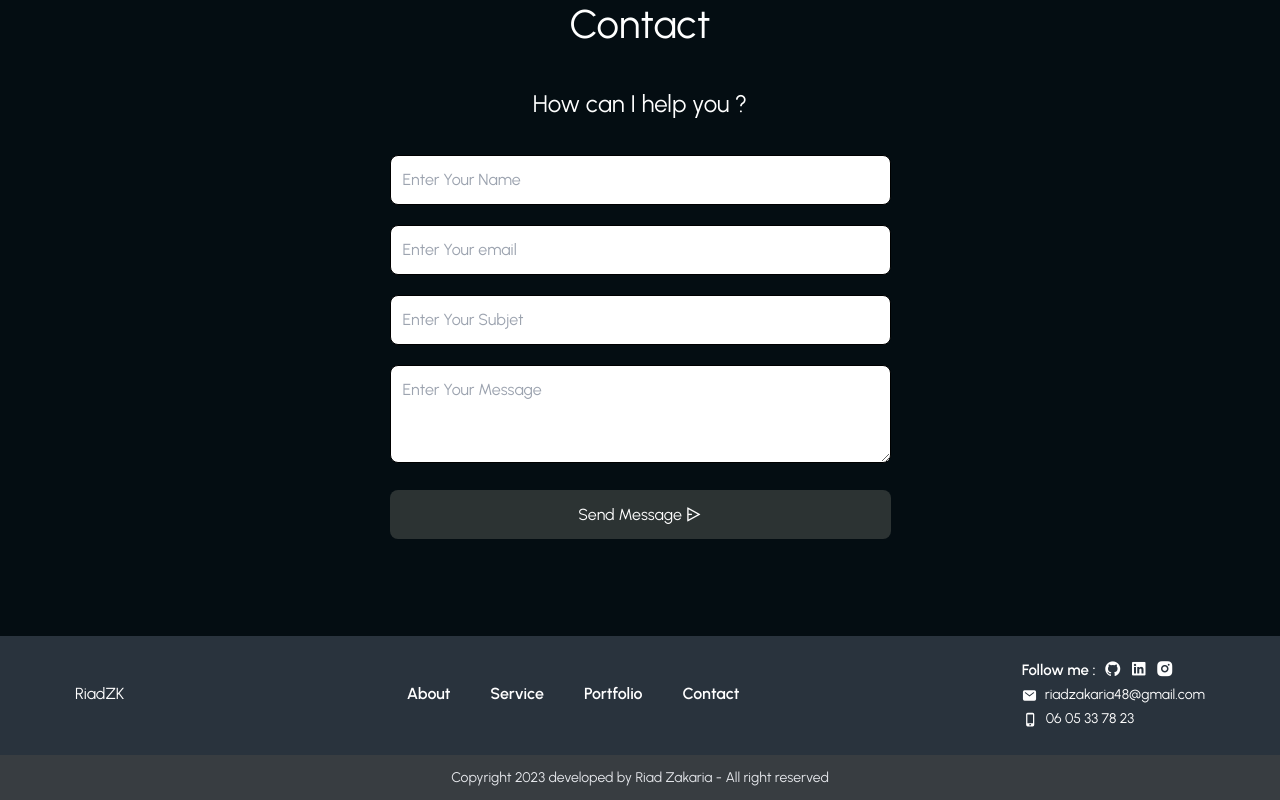
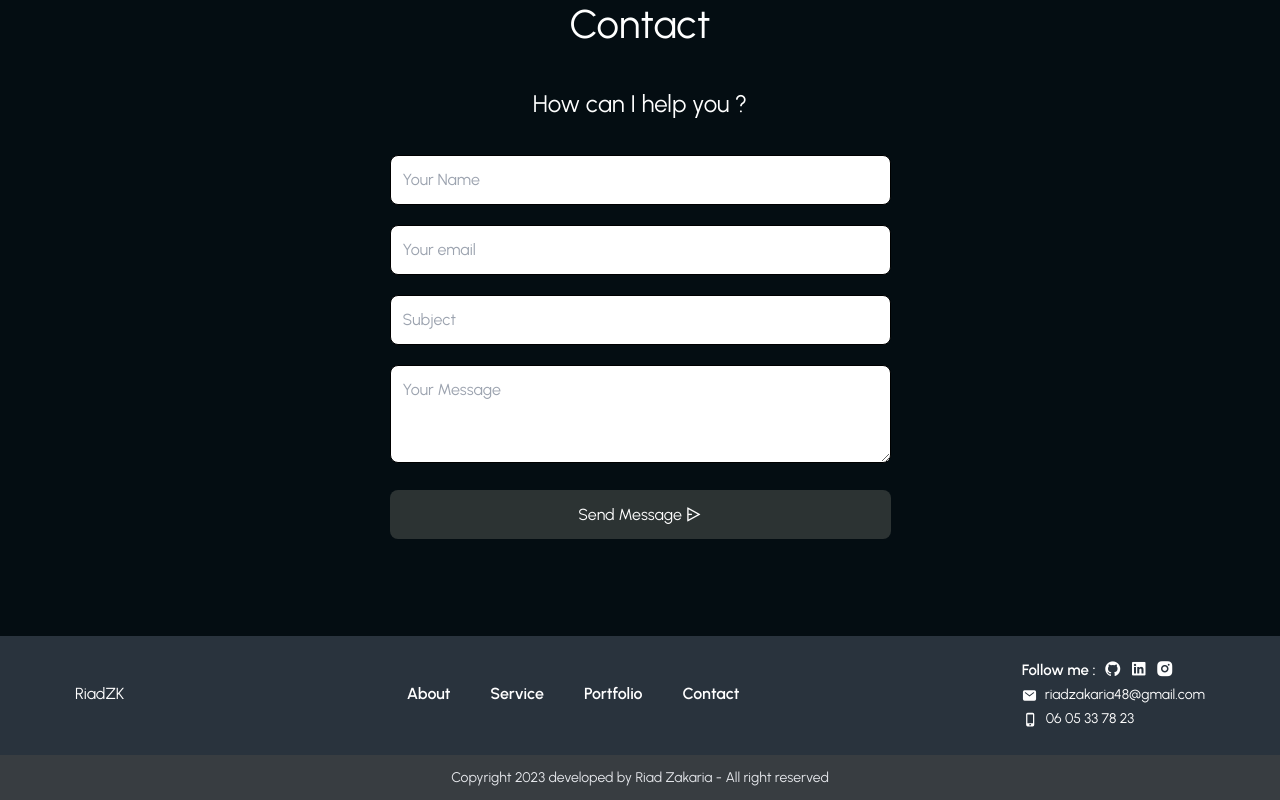
Before and after one commit to riadZk/Portfolio, a React (Create React App) app in the folder portfolio/: page / in a window 1280 px wide. Shown: the part 1521-2321 px from the top of the page. Built offline with nearby package versions, Linux system fonts and the light colour scheme; no server answers; a web font is replaced by a local one.

Commit message:
Update Conatact.jsx

```diff
--- a/portfolio/src/components/main/Conatact.jsx
+++ b/portfolio/src/components/main/Conatact.jsx
@@ -1,8 +1,43 @@
-import React, { useContext } from 'react'
+import React, {useRef, useContext, useState } from 'react'
 import { ModeContext } from '../../context/Context'
+import emailjs from '@emailjs/browser';
+import Swal from "sweetalert2";
+import { MdOutlineSubject } from 'react-icons/md';
+const Conatact = () => {
+  const form = useRef();
+  const [user,setUser]=useState('');
+  const [email,setEmail]=useState('');
+  const [subject ,setSubject]=useState('')
+  const [message,setMessage]=useState('');
+  const { darkMode } = useContext(ModeContext)
+  const sendEmail = (e) => {
+    e.preventDefault();
+    emailjs.sendForm(
+          'service_a16uxsp',
+          'template_g4g5dth',
+           form.current,
+           'KVk7xI5u8oiavq90K'
+          )
+        .then(function(response) {
+            console.log('SUCCESS!', response.status, response.text);
+            Swal.fire({
+              position: 'top-end',
+              background: "white",
+              color: "green",
+              width: "40vh",
+              text: 'Message send',
+              showConfirmButton: false,
+              timer: 1000
+          });
+          setUser('')
+          setEmail('')
+          setSubject('')
+          setMessage('')
+        }, function(err) {
+            console.log('FAILED...', err);
+        });
+  };
 
-const Conatact = () => {
-  const { darkMode } = useContext(ModeContext)
   return (
     <div className={darkMode && 'dark'}>
       <section id='conatact' className='pb-16 dark:bg-white bg-smallTextColor text-white dark:text-smallTextColor'>
@@ -11,27 +46,41 @@ const Conatact = () => {
           <h2 className='font-[400] text-center dark:text-smallTextColor text-white text-[1.5rem] '>How can I help you ?</h2>
           <div className='md:flex justify-center items-center'>
             <div className='w-full rounded-lg  md:w-1/2 sm:h-[450px] lg:flex items-center px-4 lg:px-8 '>
-              <form className='w-full'>
+
+              <form ref={form} onSubmit={sendEmail} className='w-full' >
                 <div className='mb-5'>
-                  <input type='text' placeholder='Enter Your Name'
-                    className='w-full p-3 focus:outline-none rounded-lg text-black  border-[.2px] border-black' />
+                  <input  type='text'
+                          value={user}
+                          onChange={(e)=>{setUser(e.target.value)}}
+                          placeholder='Your Name'
+                          className='w-full p-3 rounded-lg text-black  border-[.2px] border-black' name="user_name" required/>
                 </div>
                 <div className='mb-5'>
-                  <input type='email' placeholder='Enter Your email'
-                    className='w-full p-3 focus:outline-none rounded-lg text-black border-[.2px] border-black' />
+                  <input  type='email'
+                          placeholder='Your email'
+                          value={email}
+                          onChange={(e)=>{setEmail(e.target.value)}}
+                          className='w-full p-3 rounded-lg text-black border-[.2px] border-black'
+                          name="user_email" required/>
                 </div>
                 <div className='mb-5 text-black'>
-                  <input type='text' placeholder='Enter Your Subjet'
-                    className='w-full p-3 focus:outline-none rounded-lg text-black border-[.2px] border-black' />
+                  <input  type='text'
+                          value={subject}
+                          onChange={(e)=>setSubject(e.target.value)}
+                          placeholder='Subject'
+                          className='w-full p-3 rounded-lg text-black border-[.2px] border-black' required/>
                 </div>
                 <div className='mb-5'>
                   <textarea
                     type='text'
+                    name="message"
                     rows={3}
-                    placeholder='Enter Your Message'
-                    className='w-full p-3 focus:outline-none border-[.2px] text-black border-black rounded-lg' />
+                    placeholder='Your Message'
+                    value={message}
+                    onChange={(e)=>{setMessage(e.target.value)}}
+                    className='w-full p-3 border-[.2px] text-black border-black rounded-lg' required/>
                 </div>
-                <button className='w-full p-3 focus:outline-none rounded-lg bg-color2 text-white ease-in duration-700 hover:bg-hovercolor text-center '>
+                <button type='submit' className='w-full p-3 rounded-lg bg-color2 text-white ease-in duration-700 hover:bg-hovercolor text-center'>
                   Send Message <i class="ri-send-plane-2-line"></i>
                 </button>
               </form>
@@ -42,5 +91,4 @@ const Conatact = () => {
     </div>
   )
 }
-
 export default Conatact
```
